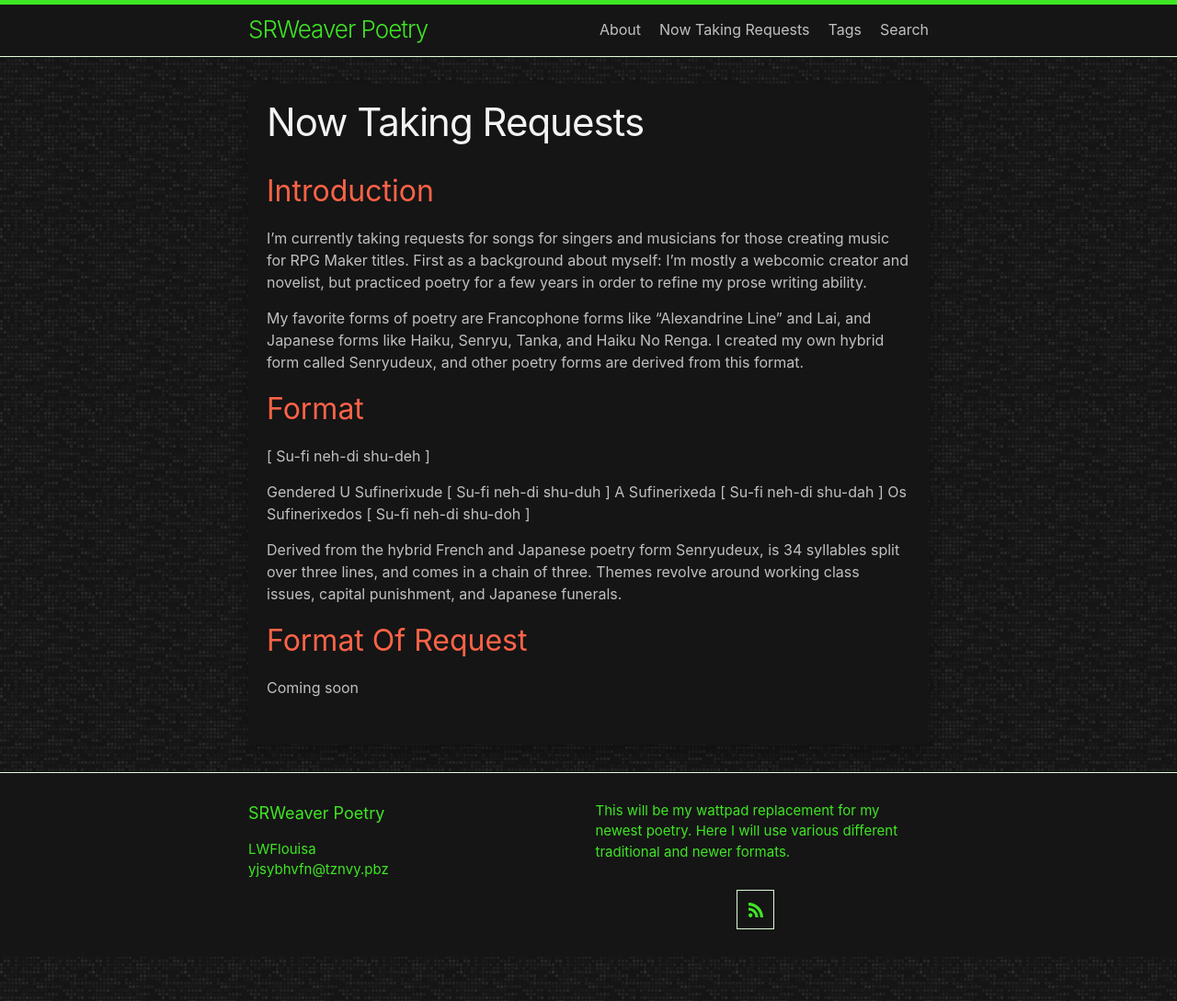
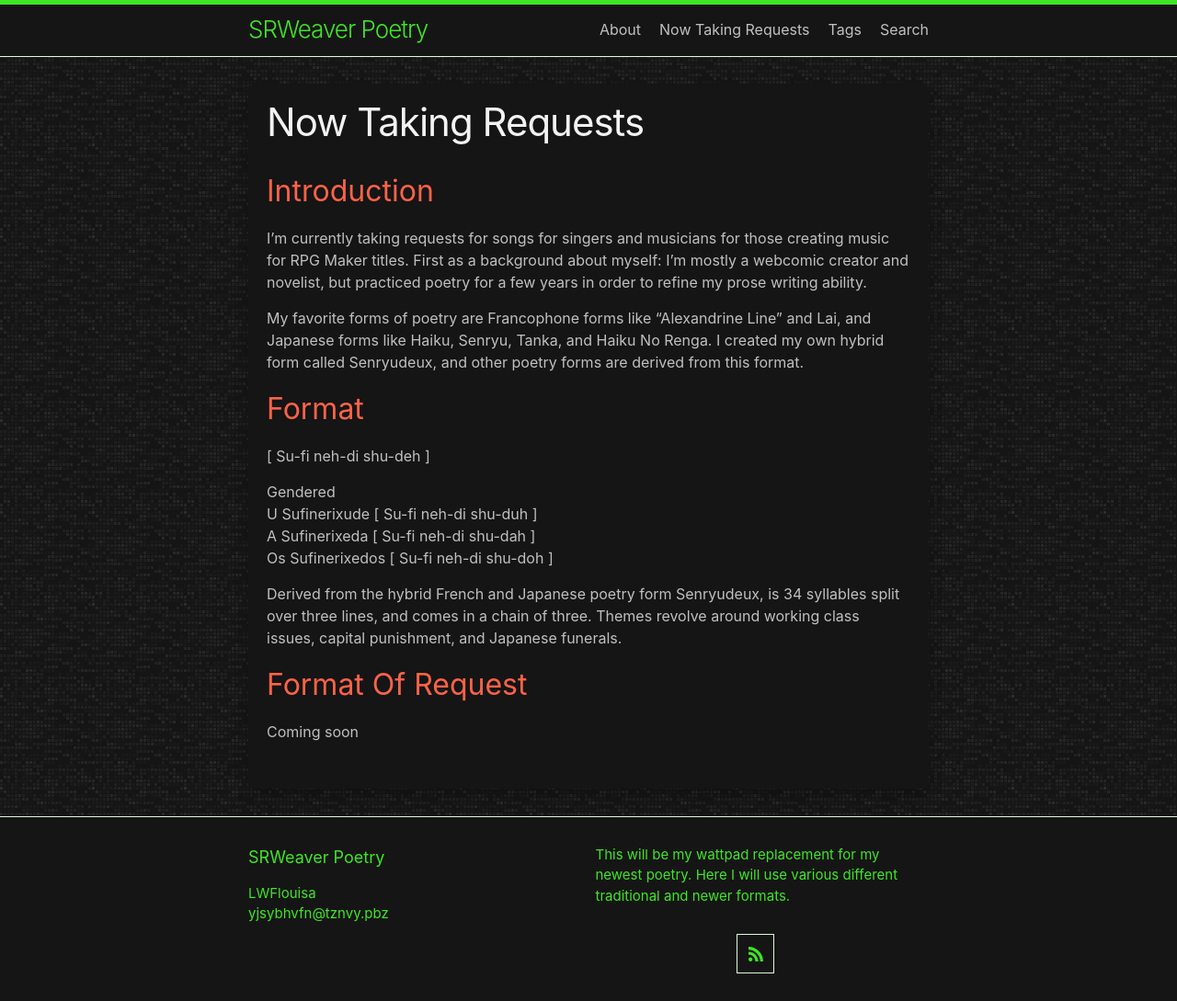
Before and after one commit to LWFlouisa/SRWeaverPoetry, a Jekyll site: the page built from requests.md, in a window 1280 px wide. Shown: the whole page at 92% size. Built offline with Jekyll 4.4.1, drawn with Linux system fonts in a browser that asks for light colours; our own code applies the rules of GitHub Pages for plain Markdown files.

```diff
--- a/requests.md
+++ b/requests.md
@@ -10,9 +10,9 @@ My favorite forms of poetry are Francophone forms like "Alexandrine Line" and La
 
 [ Su-fi neh-di shu-deh ]
 
-Gendered
-U Sufinerixude [ Su-fi neh-di shu-duh ]
-A Sufinerixeda [ Su-fi neh-di shu-dah ]
+Gendered<br />
+U Sufinerixude [ Su-fi neh-di shu-duh ]<br />
+A Sufinerixeda [ Su-fi neh-di shu-dah ]<br />
 Os Sufinerixedos [ Su-fi neh-di shu-doh ]
 
 Derived from the hybrid French and Japanese poetry form Senryudeux, is 34 syllables split over three lines, and comes in a chain of three. Themes revolve around working class issues, capital punishment, and Japanese funerals.
```
